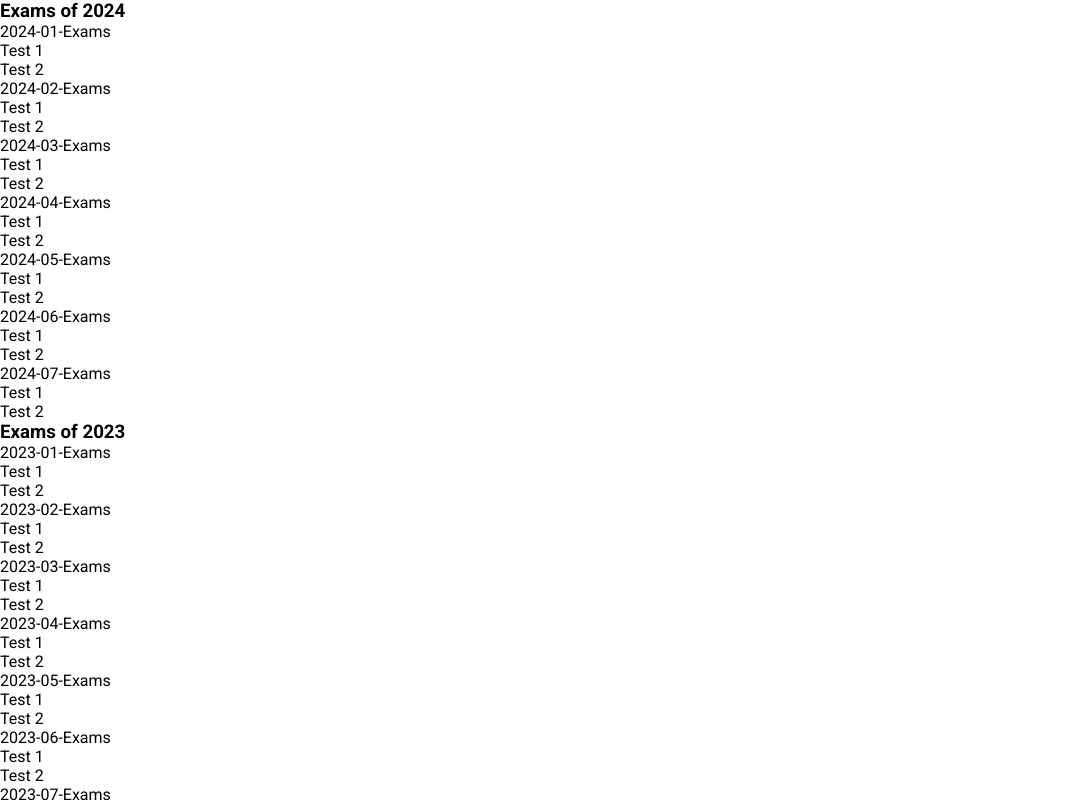
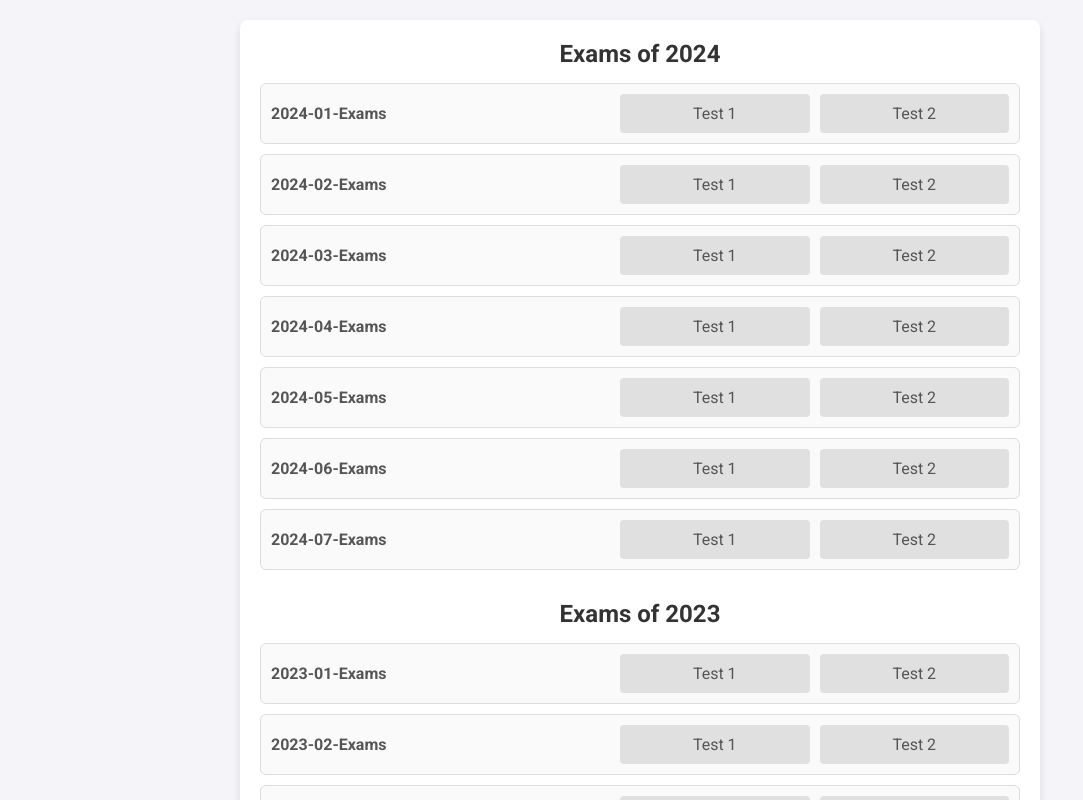
Before and after one commit to akramthedev/die-deutsch-traum, a React (Create React App) app: page /TimeManag in a window 1280 px wide. Shown: the top 800 px of the page, without its empty margins (0-1083 px from the left). Built offline with nearby package versions, Linux system fonts and the light colour scheme.

Commit message:
Update App.css

```diff
--- a/src/App.css
+++ b/src/App.css
@@ -77,63 +77,85 @@
 
 
 
+/* General Styling */
+.Tracking {
+  padding: 20px;
+  display: flex;
+  justify-content: center;
+  background-color: #f4f4f9;
+  font-family: Arial, sans-serif;
+}
+
+/* Container for the tracking table */
+.caseOO {
+  max-width: 800px;
+  width: 100%;
+  padding: 20px;
+  background-color: white;
+  border-radius: 8px;
+  box-shadow: 0 4px 8px rgba(0, 0, 0, 0.1);
+}
+
+/* Year block styling */
+.yearBlock {
+  margin-bottom: 30px;
+}
+
+.yearTitle {
+  font-size: 1.5em;
+  color: #333;
+  text-align: center;
+  margin-bottom: 15px;
+}
+
+/* Table Styling */
+.bodyTable {
+  display: flex;
+  flex-direction: column;
+  gap: 10px;
+}
+
+.row {
+  display: flex;
+  align-items: center;
+  gap: 10px;
+  padding: 10px;
+  background-color: #fafafa;
+  border: 1px solid #ddd;
+  border-radius: 6px;
+}
+
+/* Date cell */
+.dateCell {
+  flex: 2;
+  font-weight: bold;
+  text-align: left;
+  color: #555;
+}
+
+/* Test buttons */
+.checkOrNot {
+  flex: 1;
+  padding: 10px;
+  text-align: center;
+  background-color: #e0e0e0;
+  color: #555;
+  border-radius: 4px;
+  cursor: pointer;
+  transition: all 0.3s ease;
+}
+
+.checkOrNot.completed {
+  background-color: #4caf50;
+  color: white;
+}
+
+.checkOrNot:hover {
+  background-color: #d3d3d3;
+}
 
 
-
-.esirhghsfhisd{
-  height: 100vh;
-  width: 100%;
-  overflow: hidden;
-  padding: 0 5rem;
-  display: flex;
-  align-items: center;
-  justify-content: center;
+.checkOrNot.completed:hover {
+  background-color: #4caf50;
+  color: white;
 }
-
-.zrfsuhsdfwo{
-  width: 100%;
-  max-width: 600px;
-  height: 80%;
-  overflow-y: auto;
-}
-
-.zrfsuhsdfwo h1{
-  text-align: center;
-  height: 60px;
-  font-size: 25px;
-  font-weight: 800;
-  color : black;
-
-}
-.ZUSHDFOUHSUDOFH li, .eushfdwohswdf li{
-  list-style: none;
-  font-size: 16px;
-  padding: 0 0.5rem;  display: flex;
-  align-items: center;
-
-}
-.zrfsuhsdfwo h2{
-  font-size: 18px;
-  font-weight: 700;
-  margin: 0.5rem 0;
-  color : black;
-}
-
-.ZUSHDFOUHSUDOFH li{
-  padding: 0 0.5rem;
-  height: 30px;
-  margin-bottom: 0.8rem;
-}
-
-.ZUSHDFOUHSUDOFH li span{
-  font-size: 16px;
-  width: calc(100% - 25px);
-}
-.ZUSHDFOUHSUDOFH li input{
-  margin-right: 0.5rem;
-  height: 25px;
-  cursor: pointer;
-  width: 25px;
-  border: 1px solid gray;
-  border-radius: 0 !important;
-}
```
